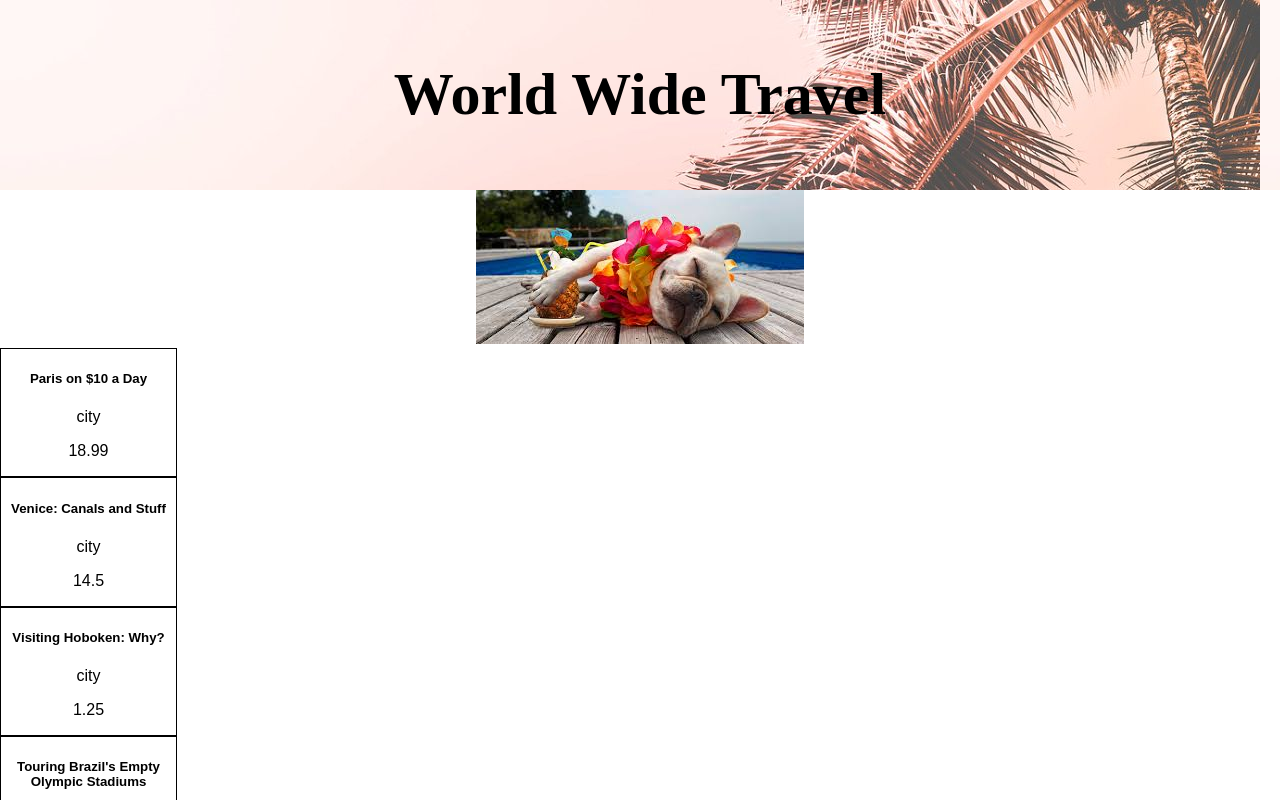
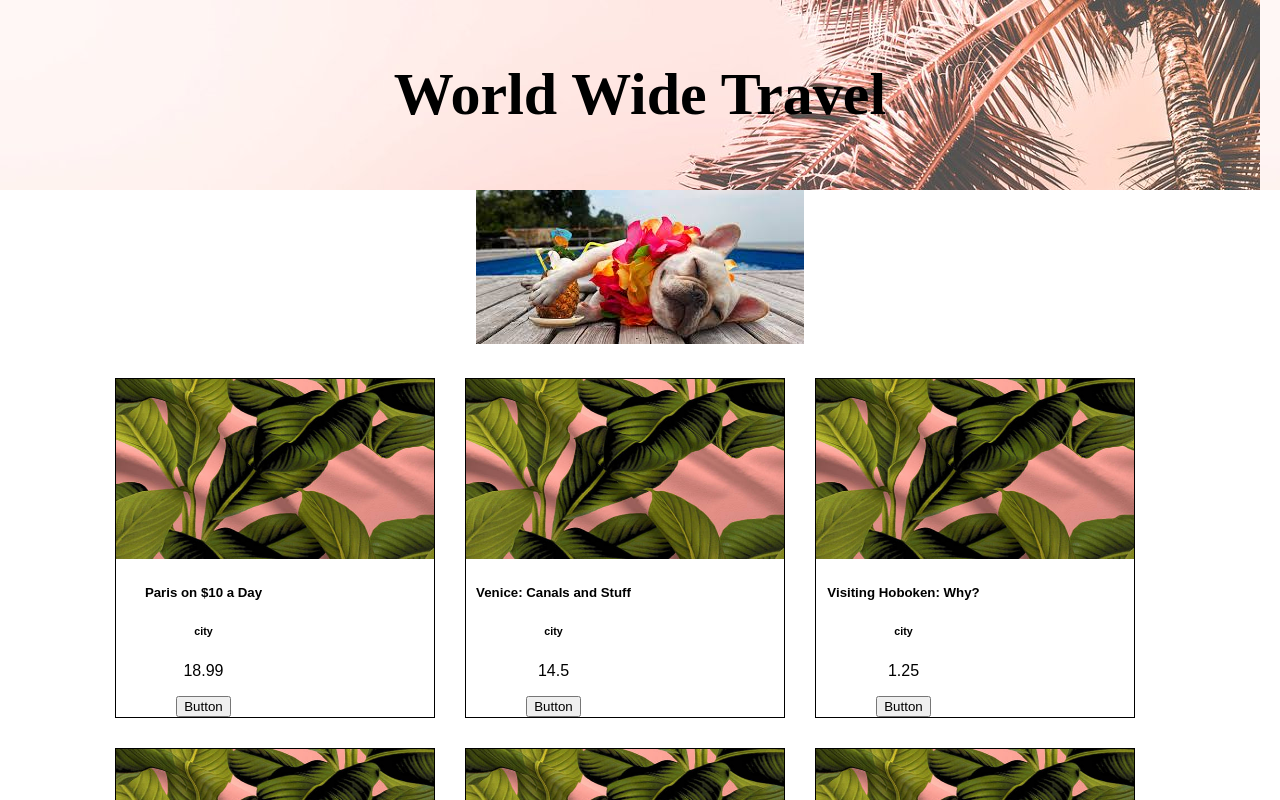
Before and after one commit to amberjsharpe/travel-guides, a React (Create React App) app in the folder world-wide-travel/: page / in a window 1280 px wide. Shown: the top 800 px of the page. Built offline with nearby package versions, Linux system fonts and the light colour scheme.

Commit message:
got product cards

```diff
--- a/world-wide-travel/package.json
+++ b/world-wide-travel/package.json
@@ -3,6 +3,7 @@
   "version": "0.1.0",
   "private": true,
   "dependencies": {
+    "bootstrap": "^4.0.0",
     "react": "^16.3.1",
     "react-dom": "^16.3.1",
     "react-scripts": "1.1.4",
--- a/world-wide-travel/src/App.css
+++ b/world-wide-travel/src/App.css
@@ -34,9 +34,24 @@ a {
   font-size: large;
 }
 
+.guide-display {
+  display: flex;
+  flex-wrap: wrap;
+  margin: 15px 100px;
+}
+
 .card {
   border: 1px solid black;
+  margin: 15px;
+}
+
+.card-body {
   width: 175px;
+}
+
+.card-img {
+  width: 318px;
+  height: 180px;
 }
 
 .footer {
--- a/world-wide-travel/src/App.js
+++ b/world-wide-travel/src/App.js
@@ -11,7 +11,9 @@ class App extends Component {
       <div className="App">
         <Header title="World Wide Travel" />
         <Background />
-        <Guides />
+        <div className="guide-display">
+          <Guides />
+        </div>
         <footer className="footer">
           <Footer url="https://www.gohawaii.com/" destination="Hawaii"/>
           <Footer url="https://tahititourisme.com/en-us/" destination="Tahiti"/>
--- a/world-wide-travel/src/Guides.js
+++ b/world-wide-travel/src/Guides.js
@@ -1,21 +1,26 @@
 import React from 'react';
 import './App.css';
 import json from './Guides.json';
+import tropical from './images/tropical.jpg'
 import { Card, CardText, CardBody,
-  CardTitle } from 'reactstrap';
+  CardTitle, CardImg, CardSubtitle, Button } from 'reactstrap';
 
 function Guides(props){
   console.log(json);
     return (
       <React.Fragment>
       {json.guides.map(j => {
-        return <Card className="card">
+        return <div>
+        <Card>
+          <CardImg className="card-img" src={tropical} alt="Card image cap" />
           <CardBody>
             <CardTitle>{j.title}</CardTitle>
-            <CardText>{j.type}</CardText>
+            <CardSubtitle>{j.type}</CardSubtitle>
             <CardText>{j.price}</CardText>
+            <Button outline color="success">Button</Button>
           </CardBody>
         </Card>
+      </div>
       })}
       </React.Fragment>
     )
```
Also changed, not shown: world-wide-travel/src/images/tropical.jpg (added), 1 other file (tests, documents, lock files or other folders).
